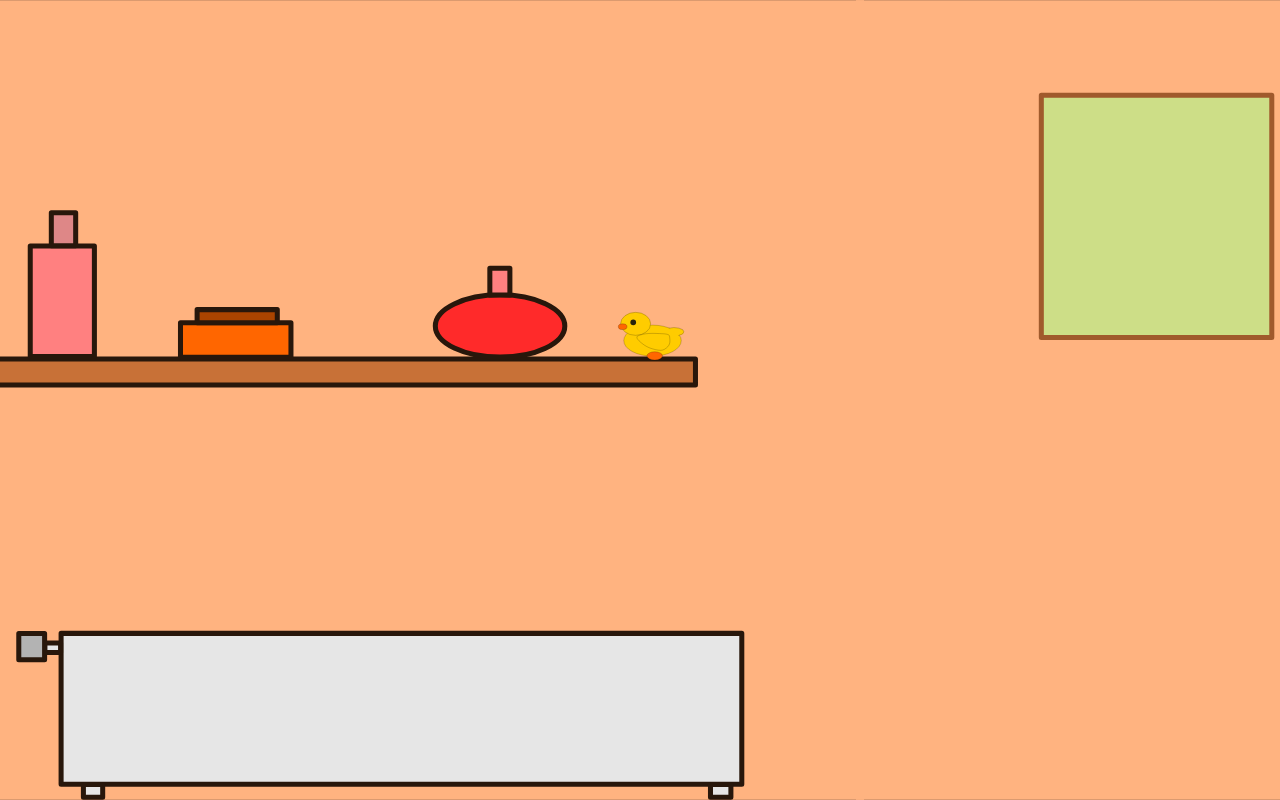
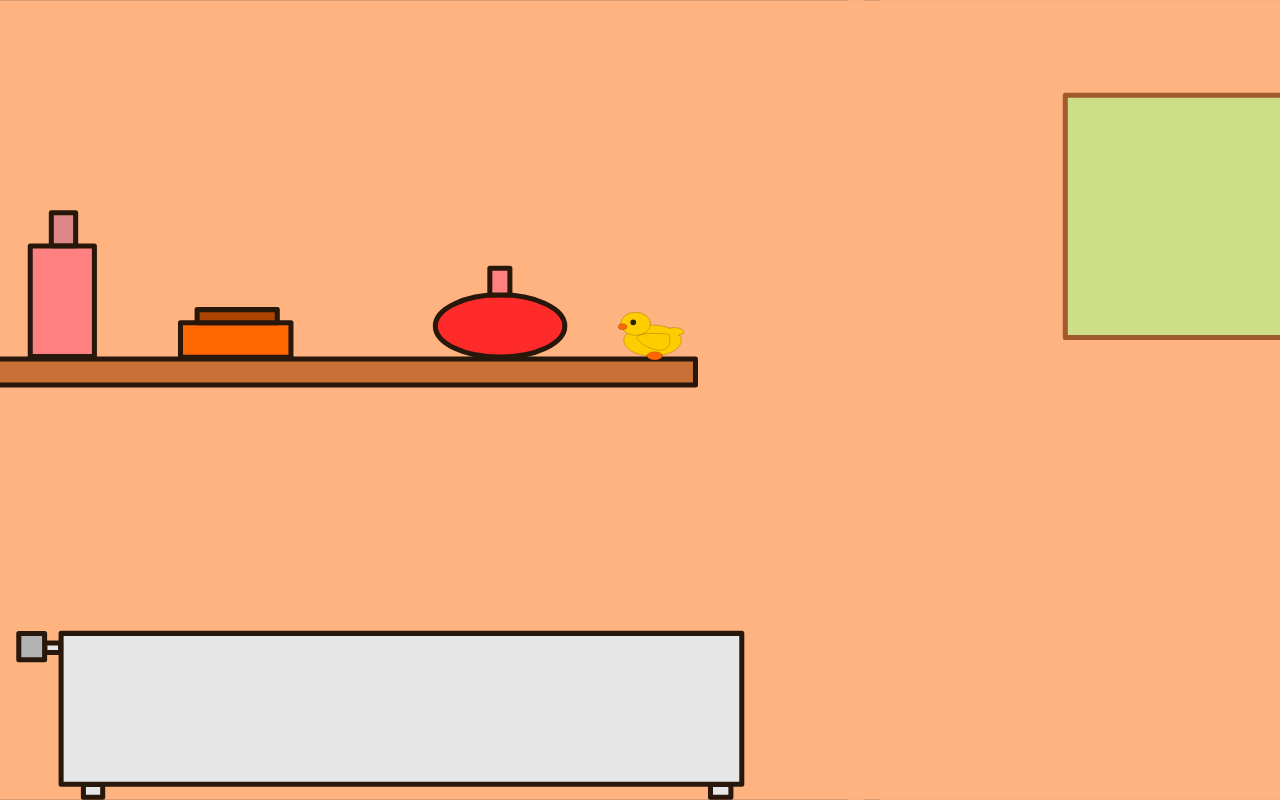
Before and after one commit to kruserr/budget-flappy-bird-engine, a React (Create React App) app: page / in a window 1280 px wide. Built offline with nearby package versions, Linux system fonts and the light colour scheme.

Commit message:
fea|3: fix background stutter

```diff
--- a/src/index.js
+++ b/src/index.js
@@ -324,23 +324,17 @@ function Background()
   return (
     <>
     <style jsx>{`
-      .backgroundImageContainer
-      {
-        height: 100%;
-        width: ${2*294}vh;
-      }
-
       .backgroundImage
       {
+        position: fixed;
         height: 100%;
         width: 294vh;
         will-change: transform;
       }
     `}</style>
-    <div className="backgroundImageContainer">
-      <BackgroundImage className="backgroundImage" style={{transform: `translate3d(${offset + x}vh, 0, 0px)`}} />
-      <BackgroundImage className="backgroundImage" style={{transform: `translate3d(${offset + x-1}vh, 0, 1px)`}} />
-    </div>
+    <BackgroundImage className="backgroundImage" style={{transform: `translate3d(${offset + x}vh, 0, -1px)`}} />
+    <BackgroundImage className="backgroundImage" style={{transform: `translate3d(${offset + x-2 + 294}vh, 0, -2px)`}} />
+    <BackgroundImage className="backgroundImage" style={{transform: `translate3d(${offset + x+2 + 294}vh, 0, -3px)`}} />
     </>
   );
 }
```
